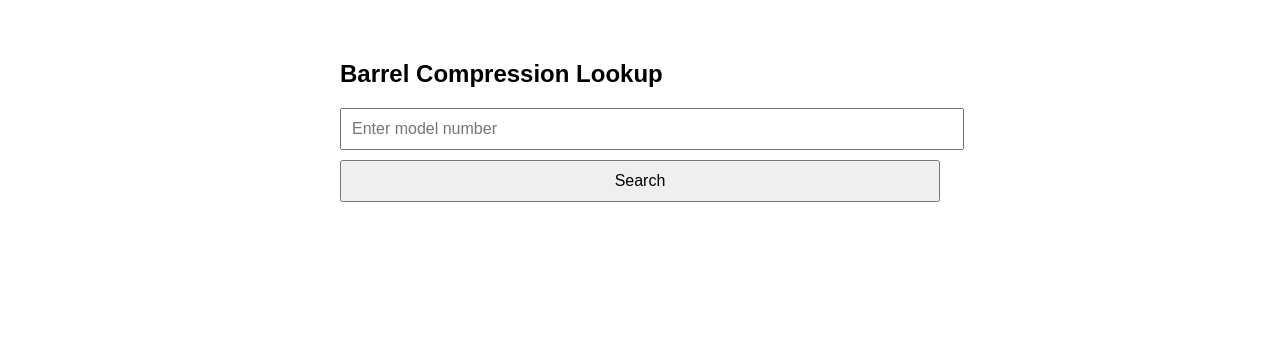
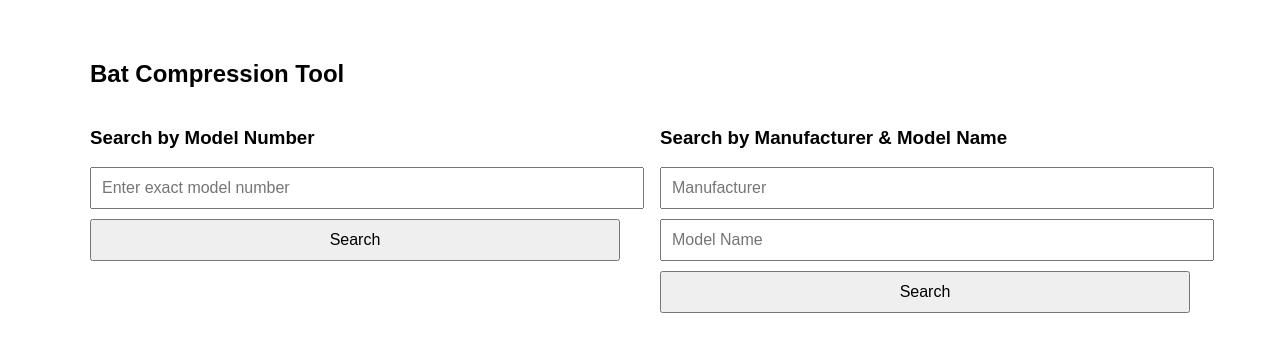
Before and after one commit to eddiem918/bat_lookup, a Flask app: page / in a window 1280 px wide. Shown: the top 352 px of the page. Run offline with Flask 3, Linux system fonts and the light colour scheme.

Commit message:
Add two-column search with description partial matching

```diff
--- a/app.py
+++ b/app.py
@@ -14,6 +14,10 @@ def normalize(value):
     return re.sub(r'[^A-Z0-9]', '', str(value).upper())
 
 df["MODEL_NORMALIZED"] = df["Model"].apply(normalize)
+
+@app.errorhandler(Exception)
+def handle_exception(e):
+    return jsonify({"error": "Internal error. Please try again."}), 500
 
 @app.route("/")
 def index():
@@ -44,6 +48,35 @@ def lookup():
 
     return jsonify(results)
 
+@app.route("/search")
+def search():
+    manufacturer = request.args.get("manufacturer", "").strip().lower()
+    description = request.args.get("description", "").strip().lower()
+
+    filtered = df.copy()
+
+    if manufacturer:
+        filtered = filtered[
+            filtered["Manufacturer"].str.lower().str.contains(manufacturer)
+        ]
+
+    if description:
+        filtered = filtered[
+            filtered["Description"].str.lower().str.contains(description)
+        ]
+
+    if filtered.empty:
+        return jsonify({"error": "No matches found"}), 404
+
+    results = filtered[[
+        "Manufacturer",
+        "Model",
+        "Description",
+        "Barrel Compression Cutoff (psi)"
+    ]].to_dict(orient="records")
+
+    return jsonify(results)
+
 
 if __name__ == "__main__":
     import os
--- a/templates/index.html
+++ b/templates/index.html
@@ -1,4 +1,4 @@
-<!doctype html>
+<!DOCTYPE html>
 <html>
 <head>
     <title>Bat Compression Lookup</title>
@@ -6,42 +6,83 @@
         body {
             font-family: Arial;
             padding: 40px;
-        max-width: 600px;
+            max-width: 1100px;
             margin: auto;
         }
-      input {
+
+        .container {
+            display: flex;
+            gap: 40px;
+        }
+
+        .column {
+            flex: 1;
+        }
+
+        input, select {
+            padding: 10px;
+            width: 100%;
+            font-size: 16px;
+            margin-bottom: 10px;
+        }
+
+        button {
             padding: 10px;
             width: 100%;
             font-size: 16px;
         }
-      button {
-        padding: 10px;
+
+        .result-box {
+            margin-top: 15px;
+            padding: 15px;
+            border: 1px solid #ddd;
+            border-radius: 8px;
+        }
+
+        .big-cutoff {
+            font-size: 22px;
+            font-weight: bold;
             margin-top: 10px;
-        width: 100%;
-        font-size: 16px;
-      }
-      #result {
-        margin-top: 20px;
-        font-size: 18px;
         }
     </style>
 </head>
 <body>
-    <h2>Barrel Compression Lookup</h2>
 
-    <input id="modelInput" placeholder="Enter model number" />
+<h2>Bat Compression Tool</h2>
+
+<div class="container">
+
+    <!-- LEFT COLUMN: Exact Model Search -->
+    <div class="column">
+        <h3>Search by Model Number</h3>
+
+        <input id="modelInput" placeholder="Enter exact model number">
         <button onclick="lookup()">Search</button>
 
-    <div id="result"></div>
+        <div id="modelResult"></div>
+    </div>
+
+    <!-- RIGHT COLUMN: Manufacturer + Description -->
+    <div class="column">
+        <h3>Search by Manufacturer & Model Name</h3>
+
+        <input id="manufacturerInput" placeholder="Manufacturer">
+        <input id="descriptionInput" placeholder="Model Name">
+        <button onclick="searchDescription()">Search</button>
+
+        <div id="descResult"></div>
+    </div>
+
+</div>
 
 <script>
 async function lookup() {
     const model = document.getElementById("modelInput").value.trim();
+    const resultDiv = document.getElementById("modelResult");
 
     if (!model) return;
 
     const response = await fetch(`/lookup?model=${model}`);
-        const resultDiv = document.getElementById("result");
 
     if (response.status === 404) {
         resultDiv.innerHTML = "Model not found.";
@@ -52,12 +93,42 @@
     const bat = data[0];
 
     resultDiv.innerHTML = `
-        <strong>Manufacturer:</strong> ${bat.Manufacturer}<br>
-        <strong>Model:</strong> ${bat.Model}<br>
-        <strong>Cutoff:</strong> ${bat["Barrel Compression Cutoff (psi)"]} psi<br>
-        <strong>Date Added:</strong> ${bat["Date Added"]}
+        <div class="result-box">
+            <div><strong>Manufacturer:</strong> ${bat.Manufacturer}</div>
+            <div><strong>Model:</strong> ${bat.Model}</div>
+            <div><strong>Description:</strong> ${bat.Description}</div>
+            <div class="big-cutoff">
+                Cutoff: ${bat["Barrel Compression Cutoff (psi)"]} psi
+            </div>
+        </div>
     `;
 }
+
+async function searchDescription() {
+    const manufacturer = document.getElementById("manufacturerInput").value.trim();
+    const description = document.getElementById("descriptionInput").value.trim();
+    const resultDiv = document.getElementById("descResult");
+
+    const response = await fetch(
+        `/search?manufacturer=${manufacturer}&description=${description}`
+    );
+
+    if (response.status === 404) {
+        resultDiv.innerHTML = "No matches found.";
+        return;
+    }
+
+    const data = await response.json();
+
+    resultDiv.innerHTML = data.map(bat => `
+        <div class="result-box">
+            <div><strong>Model:</strong> ${bat.Model}</div>
+            <div><strong>Description:</strong> ${bat.Description}</div>
+            <div><strong>Cutoff:</strong> ${bat["Barrel Compression Cutoff (psi)"]} psi</div>
+        </div>
+    `).join("");
+}
 </script>
+
 </body>
 </html>
```
Lines whose indentation alone changed are shown as unchanged.
